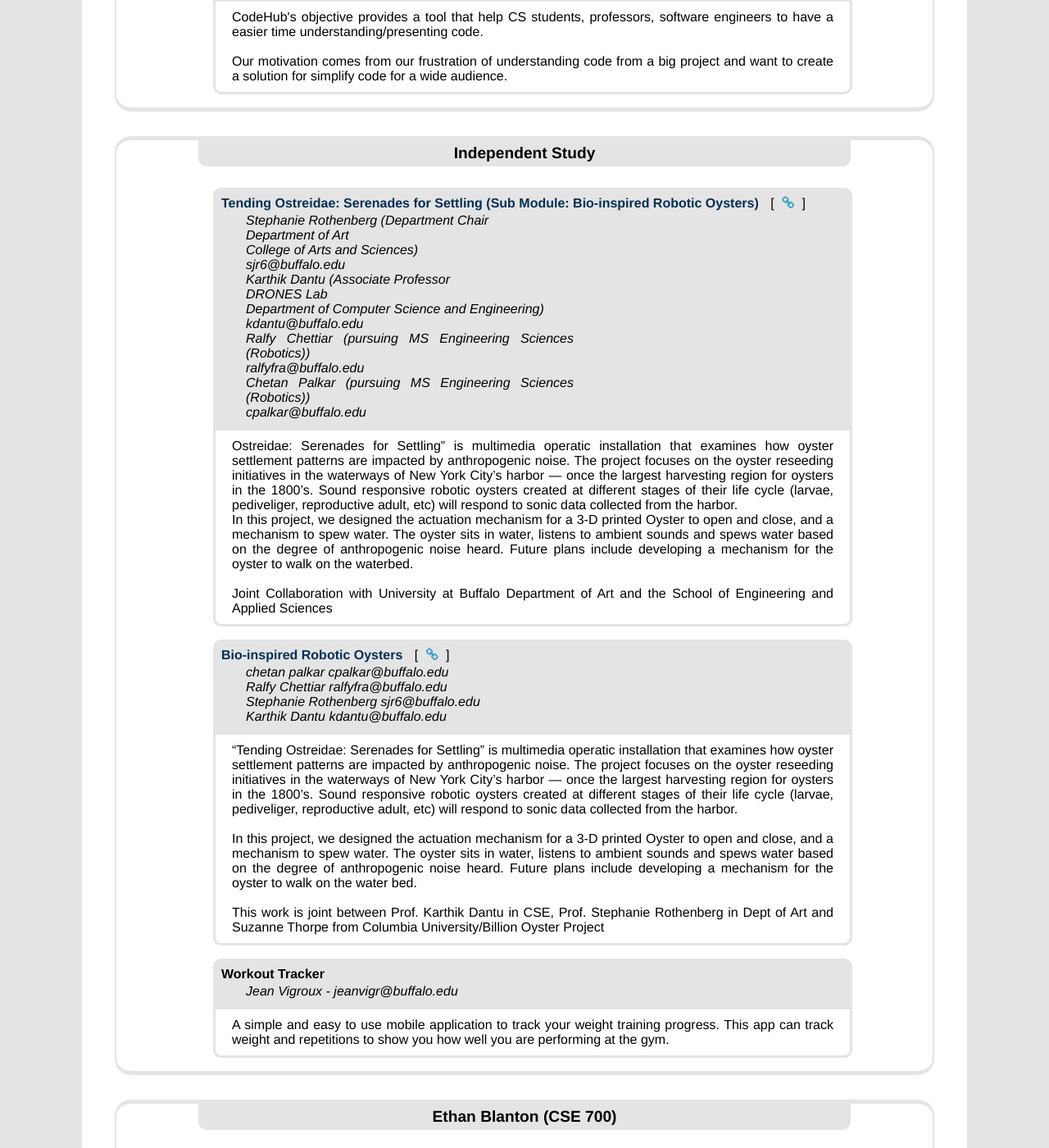
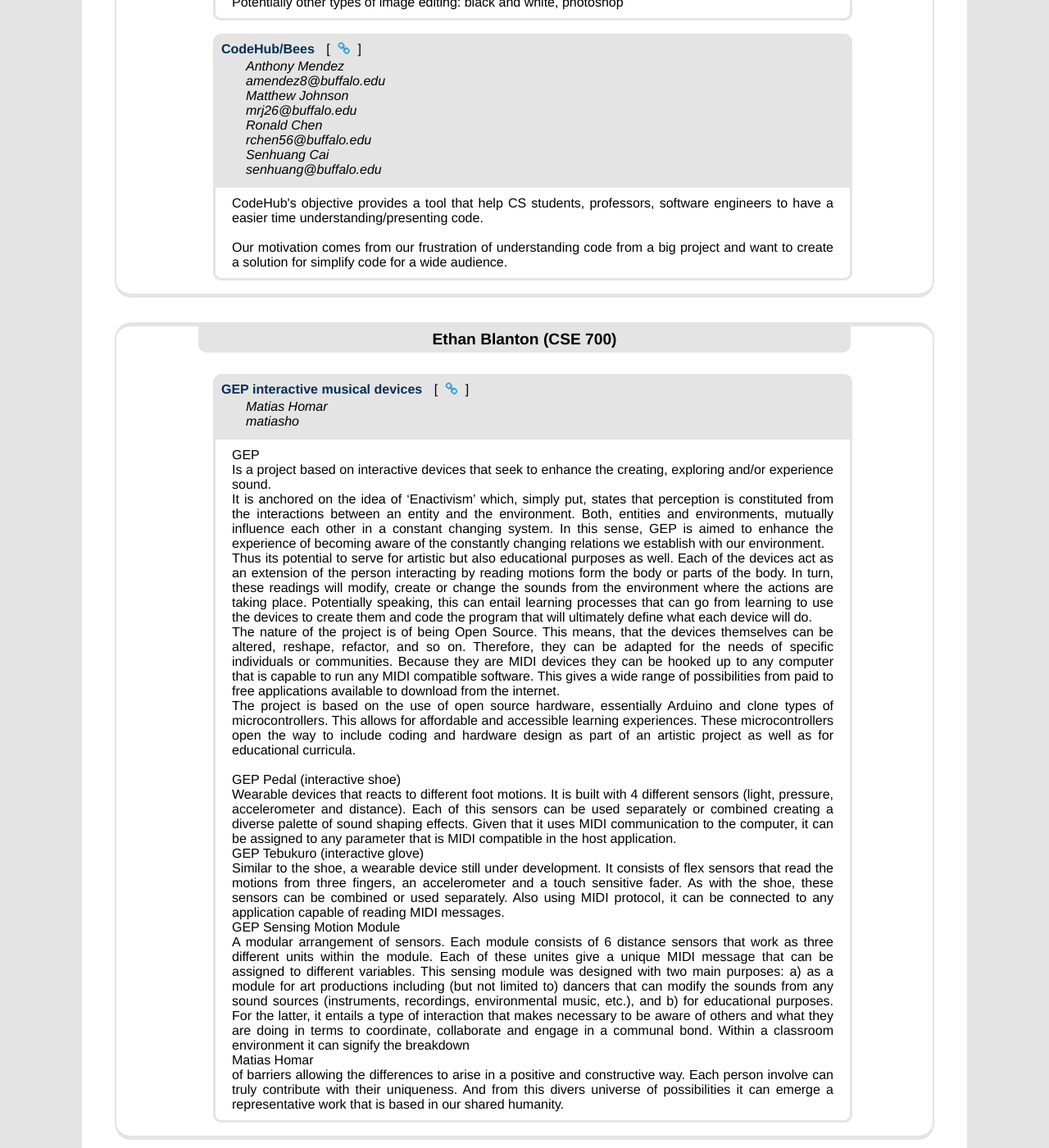
Before and after one commit to UB-CSE-Demo-Day/ub-cse-demo-day.github.io, a Jekyll site: the page built from _by_year/2022sp.md, in a window 1280 px wide and 1400 px high, scrolled down 12854 px. Shown: the whole window at 82% size. Built offline with Jekyll 4.4.1, drawn with Linux system fonts in a browser that asks for light colours; some of the changed text lies outside the part shown.

Commit message:
Final minor edits

```diff
--- a/_data/2022sp.yaml
+++ b/_data/2022sp.yaml
@@ -513,6 +513,15 @@
     - name: Maryam Nisar (maryamni)
     title: Swinging Pendulums
     url: https://github.com/gytanzo/reversependulum
+  - description: A model car that utilizes PID Control to avoid obstacles and drive
+      in a safe path. We made this possible by utilizing a LiDAR sensor and two ultrasonic
+      sensors for detecting obstacles, a servo motor to control the steering angle,
+      and a DC motor to control the rear wheel drive.<br><br>N/A
+    team:
+    - name: Mohammad Tamzeed Moazzem - mmoazzem@buffalo.edu
+    - name: Hasaan Saleh - hasaansa@buffalo.edu
+    title: Self-Driving Model Car
+    url: https://github.com/areicher22/CSE-499
   title: Embedded Controls
 - code: CSE 442
   projects:
@@ -579,65 +588,6 @@
     title: CodeHub/Bees
     url: https://www-student.cse.buffalo.edu/CSE442-542/2022-Spring/cse-442v/public_html/
   title: Software Engineering
-- code: null
-  projects:
-  - description: "Ostreidae: Serenades for Settling\u201D is multimedia operatic installation\
-      \ that examines how oyster settlement patterns are impacted by anthropogenic\
-      \ noise. The project focuses on the oyster reseeding initiatives in the waterways\
-      \ of New York City\u2019s harbor \u2014 once the largest harvesting region for\
-      \ oysters in the 1800\u2019s. Sound responsive robotic oysters created at different\
-      \ stages of their life cycle (larvae, pediveliger, reproductive adult, etc)\
-      \ will respond to sonic data collected from the harbor.<br>In this project,\
-      \ we designed the actuation mechanism for a 3-D printed Oyster to open and close,\
-      \ and a mechanism to spew water. The oyster sits in water, listens to ambient\
-      \ sounds and spews water based on the degree of anthropogenic noise heard. Future\
-      \ plans include developing a mechanism for the oyster to walk on the waterbed.<br><br>Joint\
-      \ Collaboration with University at Buffalo Department of Art and the School\
-      \ of Engineering and Applied Sciences"
-    team:
-    - name: Stephanie Rothenberg (Department Chair
-    - name: Department of Art
-    - name: College of Arts and Sciences)
-    - name: sjr6@buffalo.edu
-    - name: Karthik Dantu (Associate Professor
-    - name: DRONES Lab
-    - name: Department of Computer Science and Engineering)
-    - name: kdantu@buffalo.edu
-    - name: Ralfy Chettiar (pursuing MS Engineering Sciences (Robotics))
-    - name: ralfyfra@buffalo.edu
-    - name: Chetan Palkar (pursuing MS Engineering Sciences (Robotics))
-    - name: cpalkar@buffalo.edu
-    title: 'Tending Ostreidae: Serenades for Settling (Sub Module: Bio-inspired Robotic
-      Oysters)'
-    url: https://stephanierothenberg.com/tending-ostreidae-serenades-for-settling/
-  - description: "\u201CTending Ostreidae: Serenades for Settling\u201D is multimedia\
-      \ operatic installation that examines how oyster settlement patterns are impacted\
-      \ by anthropogenic noise. The project focuses on the oyster reseeding initiatives\
-      \ in the waterways of New York City\u2019s harbor \u2014 once the largest harvesting\
-      \ region for oysters in the 1800\u2019s. Sound responsive robotic oysters created\
-      \ at different stages of their life cycle (larvae, pediveliger, reproductive\
-      \ adult, etc) will respond to sonic data collected from the harbor.<br><br>In\
-      \ this project, we designed the actuation mechanism for a 3-D printed Oyster\
-      \ to open and close, and a mechanism to spew water. The oyster sits in water,\
-      \ listens to ambient sounds and spews water based on the degree of anthropogenic\
-      \ noise heard. Future plans include developing a mechanism for the oyster to\
-      \ walk on the water bed.<br><br>This work is joint between Prof. Karthik Dantu\
-      \ in CSE, Prof. Stephanie Rothenberg in Dept of Art and Suzanne Thorpe from\
-      \ Columbia University/Billion Oyster Project"
-    team:
-    - name: chetan palkar cpalkar@buffalo.edu
-    - name: Ralfy Chettiar ralfyfra@buffalo.edu
-    - name: Stephanie Rothenberg sjr6@buffalo.edu
-    - name: Karthik Dantu kdantu@buffalo.edu
-    title: Bio-inspired Robotic Oysters
-    url: https://stephanierothenberg.com/tending-ostreidae-serenades-for-settling/
-  - description: A simple and easy to use mobile application to track your weight
-      training progress. This app can track weight and repetitions to show you how
-      well you are performing at the gym.
-    team:
-    - name: Jean Vigroux - jeanvigr@buffalo.edu
-    title: Workout Tracker
-  title: Independent Study
 - code: CSE 700
   projects:
   - description: "GEP<br>Is a project based on interactive devices that seek to enhance\
@@ -733,6 +683,16 @@
     - name: Naman Tejaswi     namantej@buffalo.edu
     - name: Arshabh Semwal  arshabhs@buffalo.edu
     title: Stock Trading using RL (Team 33 ub learns))
+  - description: Empathetic Dialogue Generation using Deep Reinforcement Learning<br><br>Empathetic
+      dialogue generation in chatbot using Offline Reinforcement Learning and Proximal
+      Policy Optimization models.
+    team:
+    - name: Prajvala Sonawane (prajvala@buffalo.edu)
+    - name: ''
+    - name: Nikita Desai (ndesai2@buffalo.edu)
+    - name: ''
+    - name: Baasit Sharief (baasitsh@buffalo.edu)
+    title: Team 32
   title: Reinforcement Learning Project
 - code: null
   projects:
@@ -746,6 +706,36 @@
     - name: Prajit Krishna Kumar (prajitkr@buffalo.edu)
     title: Vertiport-1
   title: MAE 600 / CSE 610 course project
+- code: null
+  projects:
+  - description: "\u201CTending Ostreidae: Serenades for Settling\u201D is multimedia\
+      \ operatic installation that examines how oyster settlement patterns are impacted\
+      \ by anthropogenic noise. The project focuses on the oyster reseeding initiatives\
+      \ in the waterways of New York City\u2019s harbor \u2014 once the largest harvesting\
+      \ region for oysters in the 1800\u2019s. Sound responsive robotic oysters created\
+      \ at different stages of their life cycle (larvae, pediveliger, reproductive\
+      \ adult, etc) will respond to sonic data collected from the harbor.<br><br>In\
+      \ this project, we designed the actuation mechanism for a 3-D printed Oyster\
+      \ to open and close, and a mechanism to spew water. The oyster sits in water,\
+      \ listens to ambient sounds and spews water based on the degree of anthropogenic\
+      \ noise heard. Future plans include developing a mechanism for the oyster to\
+      \ walk on the water bed.<br><br>This work is joint between Prof. Karthik Dantu\
+      \ in CSE, Prof. Stephanie Rothenberg in Dept of Art and Suzanne Thorpe from\
+      \ Columbia University/Billion Oyster Project"
+    team:
+    - name: chetan palkar cpalkar@buffalo.edu
+    - name: Ralfy Chettiar ralfyfra@buffalo.edu
+    - name: Stephanie Rothenberg sjr6@buffalo.edu
+    - name: Karthik Dantu kdantu@buffalo.edu
+    title: Bio-inspired Robotic Oysters
+    url: https://stephanierothenberg.com/tending-ostreidae-serenades-for-settling/
+  - description: A simple and easy to use mobile application to track your weight
+      training progress. This app can track weight and repetitions to show you how
+      well you are performing at the gym.
+    team:
+    - name: Jean Vigroux - jeanvigr@buffalo.edu
+    title: Workout Tracker
+  title: Independent Study
 - code: CSE 446
   projects:
   - description: AWS deepracer project using RL <br><br>https://aws.amazon.com/deepracer/
@@ -755,16 +745,3 @@
     title: AWS DeepRacer
     url: https://docs.google.com/presentation/d/13xUokIMvdD8V79nEp-ZMseVEMJJtyFNx/edit#slide=id.p1
   title: ''
-- code: null
-  projects:
-  - description: Empathetic Dialogue Generation using Deep Reinforcement Learning<br><br>Empathetic
-      dialogue generation in chatbot using Offline Reinforcement Learning and Proximal
-      Policy Optimization models.
-    team:
-    - name: Prajvala Sonawane (prajvala@buffalo.edu)
-    - name: ''
-    - name: Nikita Desai (ndesai2@buffalo.edu)
-    - name: ''
-    - name: Baasit Sharief (baasitsh@buffalo.edu)
-    title: Team 32
-  title: 4/546 Reinforcement Learning
```
